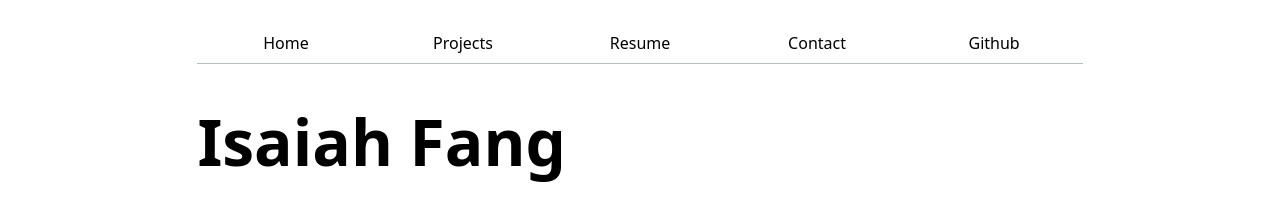
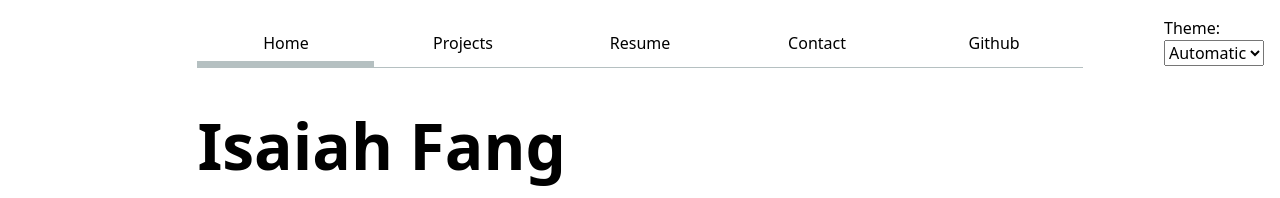
Before and after one commit to isaiahfang/portfolio, a plain HTML site: page index.html in a window 1280 px wide. Shown: the top 198 px of the page. Drawn offline with Linux system fonts and the light colour scheme.

Commit message:
Update modes

```diff
--- a/global.js
+++ b/global.js
@@ -23,6 +23,9 @@ for (let p of pages) {
     if (!ARE_WE_HOME && !url.startsWith('http')) {
         url = '../' + url;
     }
+    // else {
+    //     url = 'portfolio/' + url;
+    // }
 
     let title = p.title;
 
@@ -40,3 +43,23 @@ for (let p of pages) {
 
     nav.append(a);
 }
+
+document.body.insertAdjacentHTML(
+    'afterbegin',
+    `
+      <label class="color-scheme">
+          Theme:
+          <select>
+              <option value="light dark">Automatic</option>
+              <option value="light">Light</option>
+              <option value="dark">Dark</option>
+          </select>
+      </label>`
+);
+
+let select = document.querySelector('.color-scheme select');
+
+select.addEventListener('input', function (event) {
+    console.log('color scheme changed to', event.target.value);
+    document.documentElement.style.setProperty('color-scheme', event.target.value);
+});
--- a/index.html
+++ b/index.html
@@ -1,5 +1,5 @@
 <!DOCTYPE html>
-<html lang="en">
+<html lang="en" class="home">
 <head>
     <meta charset="UTF-8">
     <meta name="viewport" content="width=device-width, initial-scale=1.0">
--- a/style.css
+++ b/style.css
@@ -54,7 +54,7 @@ body {
     padding-bottom: 0.4em;
   }
 
-  input, textarea, button {
+  input, textarea, button, select {
     font: inherit;
   }
 
@@ -97,3 +97,20 @@ body {
     text-wrap: balance;
   }
 }
+
+:root {
+  color-scheme: light dark;
+  nav {
+    --border-color: oklch(50% 10% 200 / 40%);
+  }
+  border-bottom-color: var(--border-color);
+  background-color: color-mix(in oklch, var(--color-accent), canvas 85%);
+}
+
+label.color-scheme {
+  position: absolute;
+  top: 1rem;
+  right: 1rem;
+  font: 80%;
+  font-family: inherit;
+}
```
